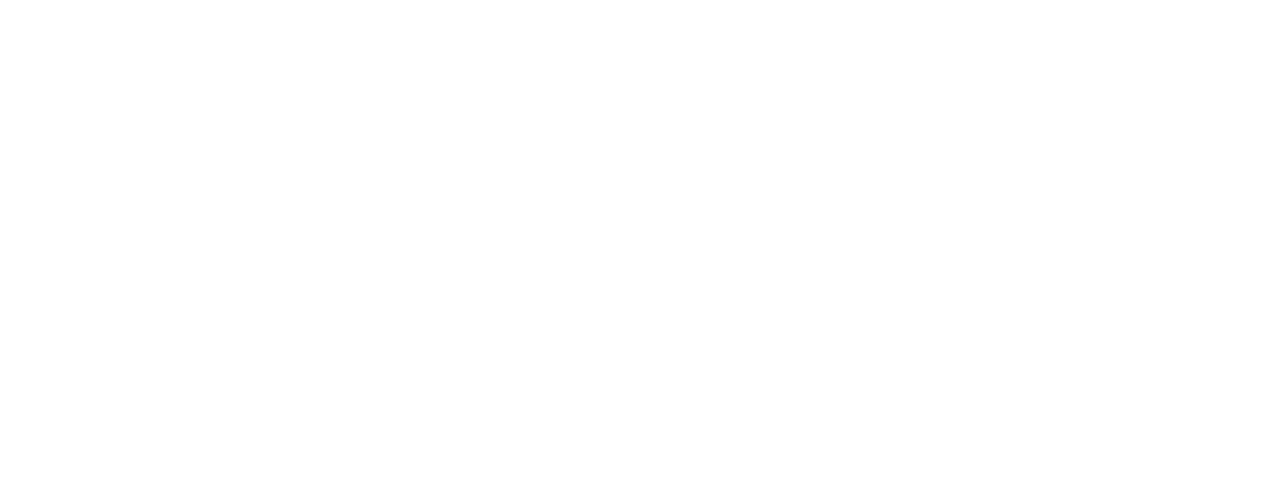
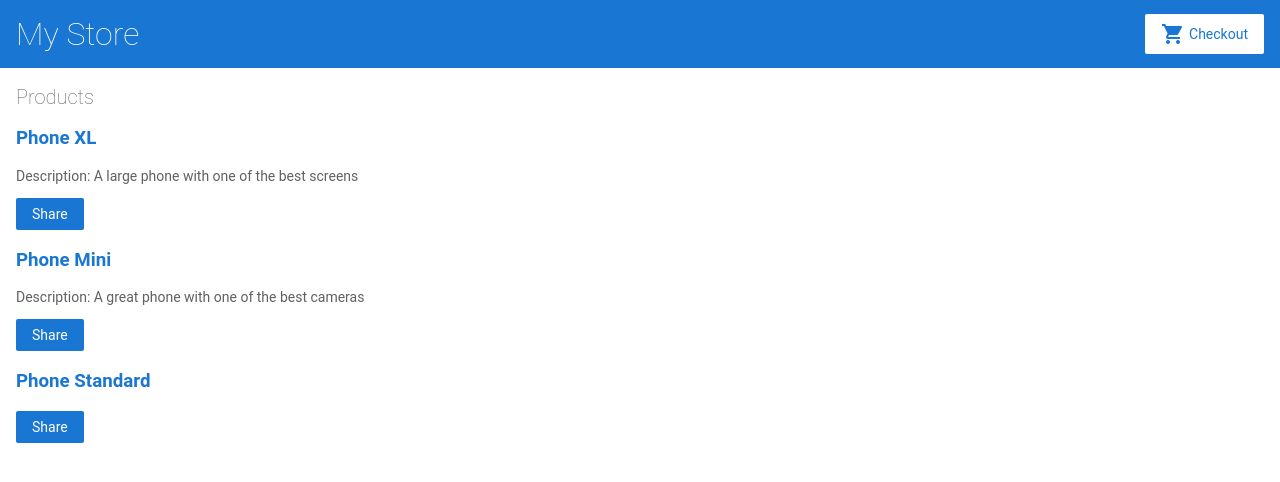
Before and after one commit to ferret1964/angular-tajtrk, an Angular app: page / in a window 1280 px wide. Shown: the top 482 px of the page. Built offline with nearby package versions, Linux system fonts and the light colour scheme.

Commit message:
1 file modified

```diff
--- a/src/app/product-list/product-list.component.html
+++ b/src/app/product-list/product-list.component.html
@@ -1,4 +1,4 @@
-h2>Products</h2>
+<h2>Products</h2>
 
 <div *ngFor="let product of products">
 
```
